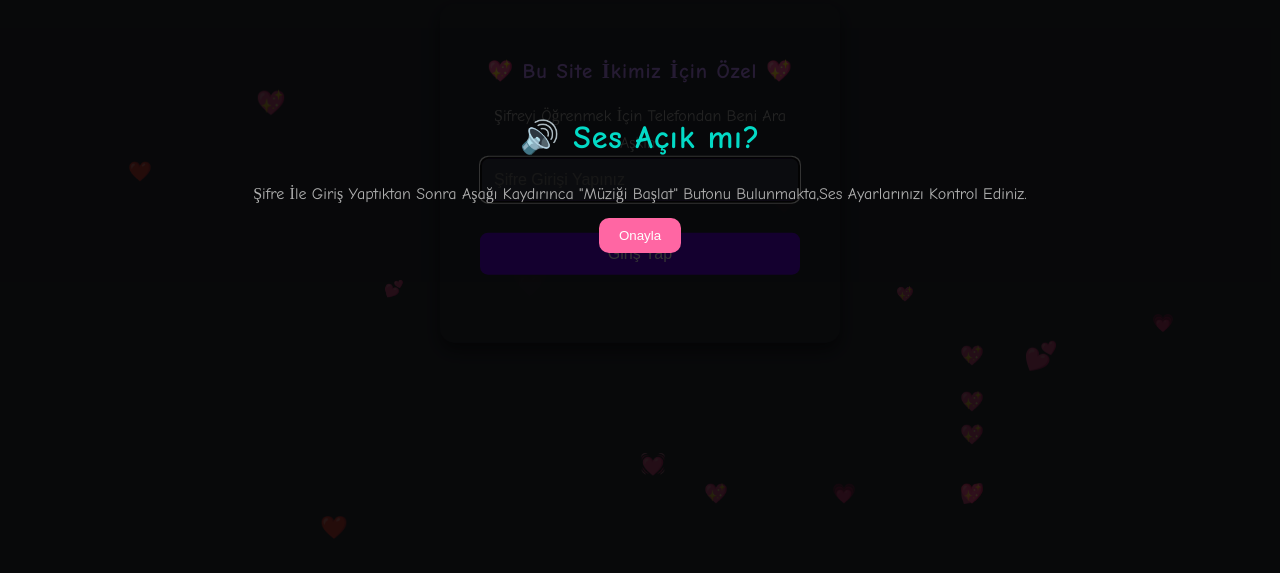
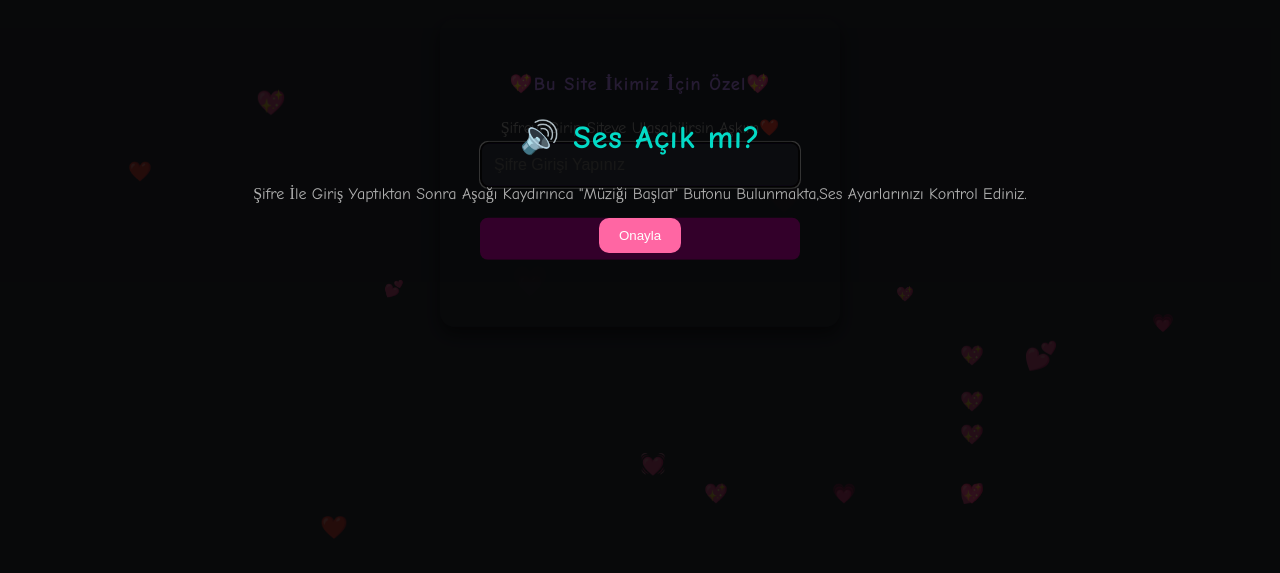
Before and after one commit to alperalper00/rumeysa-html-vercel, a website: page index.html in a window 1280 px wide. Shown: the part 227-800 px from the top of the page. Drawn offline with nearby package versions, Linux system fonts and the light colour scheme.

Commit message:
Update index.html

```diff
--- a/index.html
+++ b/index.html
@@ -101,6 +101,8 @@
             90% { opacity: 0.7; }
             100% { transform: translateY(-115vh); opacity: 0; }
         }
+
+
         #password-screen {
             background-color: rgba(255, 228, 225, 0.95);
             padding: 30px 40px;
@@ -115,13 +117,17 @@
             transition: background-color 0.5s, box-shadow 0.5s;
             width: 90vw;
             max-width: 400px;
+
         }
         #password-screen h2 {
             color: #d81b60;
             margin-bottom: 20px;
             transition: color 0.5s;
-            font-size: 1.3em;
-        }
+            font-size: 1.1em;
+              animation: kalpAtisi 2s infinite ease-in-out; /* Başlık "kalp atışı" gibi büyüyecek ve küçülecek */
+
+        }
+
         #password-screen input {
             padding: 12px;
             margin-bottom: 20px;
@@ -133,6 +139,8 @@
             background-color: white;
             color: #5c3c3c;
             transition: background-color 0.5s, color 0.5s, border-color 0.5s;
+            animation: fadeInScale 1s cubic-bezier(0.23, 1, 0.32, 1);
+
         }
         #password-screen button {
             background-color: #d81b60;
@@ -145,6 +153,7 @@
             transition: background-color 0.3s;
             width: 100%;
             margin-bottom: 10px;
+
         }
         #password-screen button:hover {
             background-color: #c2185b;
@@ -286,8 +295,8 @@
             color: #f8f8f2;
             border: 2px solid #6200ee;
         }
-        body.dark-theme #password-screen button { background-color: #6200ee; }
-        body.dark-theme #password-screen button:hover { background-color: #3700b3; }
+        body.dark-theme #password-screen button { background-color: hsl(311, 100%, 50%); }
+        body.dark-theme #password-screen button:hover { background-color: #00ffea; }
         body.dark-theme .main-content {
             background-color: #1e1e1e;
             box-shadow: 0 10px 20px rgba(0, 0, 0, 0.5);
@@ -752,10 +761,22 @@ h2 {
   font-size: 1.0em;
 }
 
+
+@keyframes kalpAtisi {
+  0% { transform: scale(1); }
+  50% { transform: scale(1.05); }
+  100% { transform: scale(1); }
+}
+
+@keyframes askiPariltisi {
+  0% { opacity: 0; }
+  50% { opacity: 1; }
+  100% { opacity: 0; }
+}
+
     body { background: #ffe6f0; font-family: 'Comic Sans MS'; text-align: center; padding: 30px; }
     textarea { width: 90%; height: 120px; padding: 10px; border-radius: 10px; }
     button { padding: 10px 20px; margin-top: 10px; background: #ff66a3; color: white; border: none; border-radius: 10px; cursor: pointer; }
-
 
 
     </style>
@@ -785,13 +806,17 @@ h2 {
         <div class="rising-heart rh20">💖</div>
     </div>
 
+
     <div id="password-screen">
-        <h2><span class="heart-icon">💖</span> Bu Site İkimiz İçin Özel <span class="heart-icon">💖</span></h2>
-        <p>Şifreyi Öğrenmek İçin Telefondan Beni Ara Aşkım</p>
+        <h2>💖Bu Site İkimiz İçin Özel💖</h2>
+        <p id="typewriter-text"></p>
         <input type="password" id="password-input" placeholder="Şifre Girişi Yapınız">
         <button onclick="checkPassword()">Giriş Yap</button>
         <p id="error-message"></p>
     </div>
+
+
+
 
     <div class="main-content" id="main-content">
         <div id="page1" class="page active-page">
@@ -876,6 +901,20 @@ h2 {
             </div>
         </div>
 
+         <div id="page4" class="page">
+  <div class="page4-theme">
+    <div class="col-md-12 d-flex align-items-center justify-content-center">
+      <div id="gun-container"></div>
+    </div>
+
+    <div class="col-md-12 text-center mt-3">
+      <p id="relationship-days-text" class="lead"></p>
+    </div>
+    <div class="col-md-12 d-flex align-items-center justify-content-center">
+      <h3><span class="badge badge-warning"></span></h3>
+    </div>
+  </div>
+</div>
 
         <div id="page5" class="page">
         <div class="page5-theme">
@@ -933,6 +972,24 @@ h2 {
   </div>
 </div>
 
+
+<div id="page9" class="page">
+  <div class="page9-theme" style="text-align: center; padding: 30px;">
+    <h1>💌 Doğum Günü Mesajı</h1>
+    <p>Bu Mesaj <strong>8 Kasım 2025</strong>'Te Açılacak Yani Doğum Gününde ❤️</p>
+
+    <div id="countdown" style="font-size: 24px; margin: 20px 0; color: #555;"></div>
+
+    <div id="lockedMessage" style="margin-top: 20px; font-size: 17px; color: #888;">
+      ⏳ Henüz zamanı değil... Lütfen sabret.
+    </div>
+
+    <div id="realMessage" style="margin-top: 20px; font-size: 20px; background: #ff0149ae; padding: 20px; border-radius: 10px; display: none; min-height: 120px; color: #333; cursor: default;">
+      <span id="animatedText"></span>
+    </div>
+  </div>
+</div>
+
 <div id="page10" class="page">
   <div id="wrapper">
     <h2 id="question">Seni Her Gördüğümde Ki Halim;</h2>
@@ -945,38 +1002,6 @@ h2 {
 
     <div id="button-area">
       <button id="confirm-button" class="action-button">Butona Bas Aşk</button>
-    </div>
-  </div>
-</div>
-
-<div id="page9" class="page">
-  <div class="page9-theme" style="text-align: center; padding: 30px;">
-    <h1>💌 Doğum Günü Mesajı</h1>
-    <p>Bu Mesaj <strong>8 Kasım 2025</strong>'Te Açılacak Yani Doğum Gününde ❤️</p>
-
-    <div id="countdown" style="font-size: 24px; margin: 20px 0; color: #555;"></div>
-
-    <div id="lockedMessage" style="margin-top: 20px; font-size: 17px; color: #888;">
-      ⏳ Henüz zamanı değil... Lütfen sabret.
-    </div>
-
-    <div id="realMessage" style="margin-top: 20px; font-size: 20px; background: #ff0149ae; padding: 20px; border-radius: 10px; display: none; min-height: 120px; color: #333; cursor: default;">
-      <span id="animatedText"></span>
-    </div>
-  </div>
-</div>
-
-  <div id="page4" class="page">
-  <div class="page4-theme">
-    <div class="col-md-12 d-flex align-items-center justify-content-center">
-      <div id="gun-container"></div>
-    </div>
-
-    <div class="col-md-12 text-center mt-3">
-      <p id="relationship-days-text" class="lead"></p>
-    </div>
-    <div class="col-md-12 d-flex align-items-center justify-content-center">
-      <h3><span class="badge badge-warning"></span></h3>
     </div>
   </div>
 </div>
@@ -1023,6 +1048,22 @@ h2 {
     <script src="https://cdn.jsdelivr.net/npm/canvas-confetti@1.5.1/dist/confetti.browser.min.js"></script>
     <script src="https://www.gstatic.com/firebasejs/9.6.1/firebase-app-compat.js"></script>
     <script src="https://www.gstatic.com/firebasejs/9.6.1/firebase-database-compat.js"></script>
+
+    <script>
+      document.addEventListener("DOMContentLoaded", function() {
+        const text = "Şifreyi Girip Siteye Ulaşabilirsin Aşkım❤️";
+        const el = document.getElementById("typewriter-text");
+        let i = 0;
+        function type() {
+          if (i <= text.length) {
+            el.textContent = text.slice(0, i);
+            i++;
+            setTimeout(type, 60);
+          }
+        }
+        type();
+      });
+    </script>
 
     <script>
 
```
